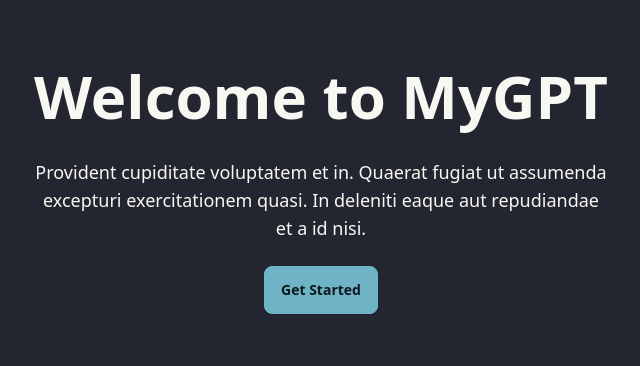
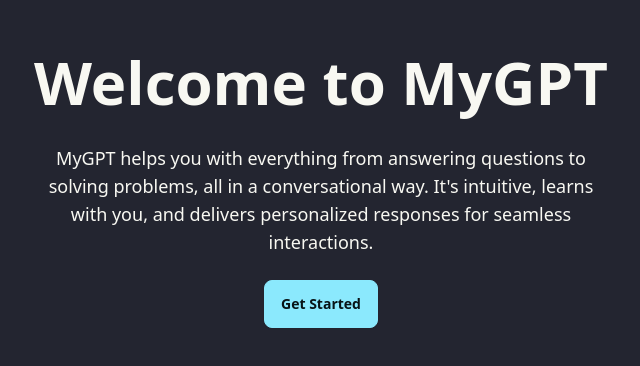
Before and after one commit to mehedih20/mygpt, a Next.js app: page / in a window 1280 px wide. Shown: the part 214-580 px from the top of the page, without its empty margins (319-959 px from the left). Built offline with nearby package versions, Linux system fonts and the light colour scheme.

Commit message:
welcome screen tweak

```diff
--- a/src/app/page.tsx
+++ b/src/app/page.tsx
@@ -7,11 +7,12 @@ export default function Home() {
         <div className="max-w-xl">
           <h2 className="text-6xl font-bold my-2">Welcome to MyGPT</h2>
           <p className="py-6 text-lg">
-            Provident cupiditate voluptatem et in. Quaerat fugiat ut assumenda
-            excepturi exercitationem quasi. In deleniti eaque aut repudiandae et
-            a id nisi.
+            MyGPT helps you with everything from answering questions to solving
+            problems, all in a conversational way. It&apos;s intuitive, learns
+            with you, and delivers personalized responses for seamless
+            interactions.
           </p>
-          <Link href="/chat" className="btn btn-info animate-pulse">
+          <Link href="/chat" className="btn btn-info">
             Get Started
           </Link>
         </div>
```
